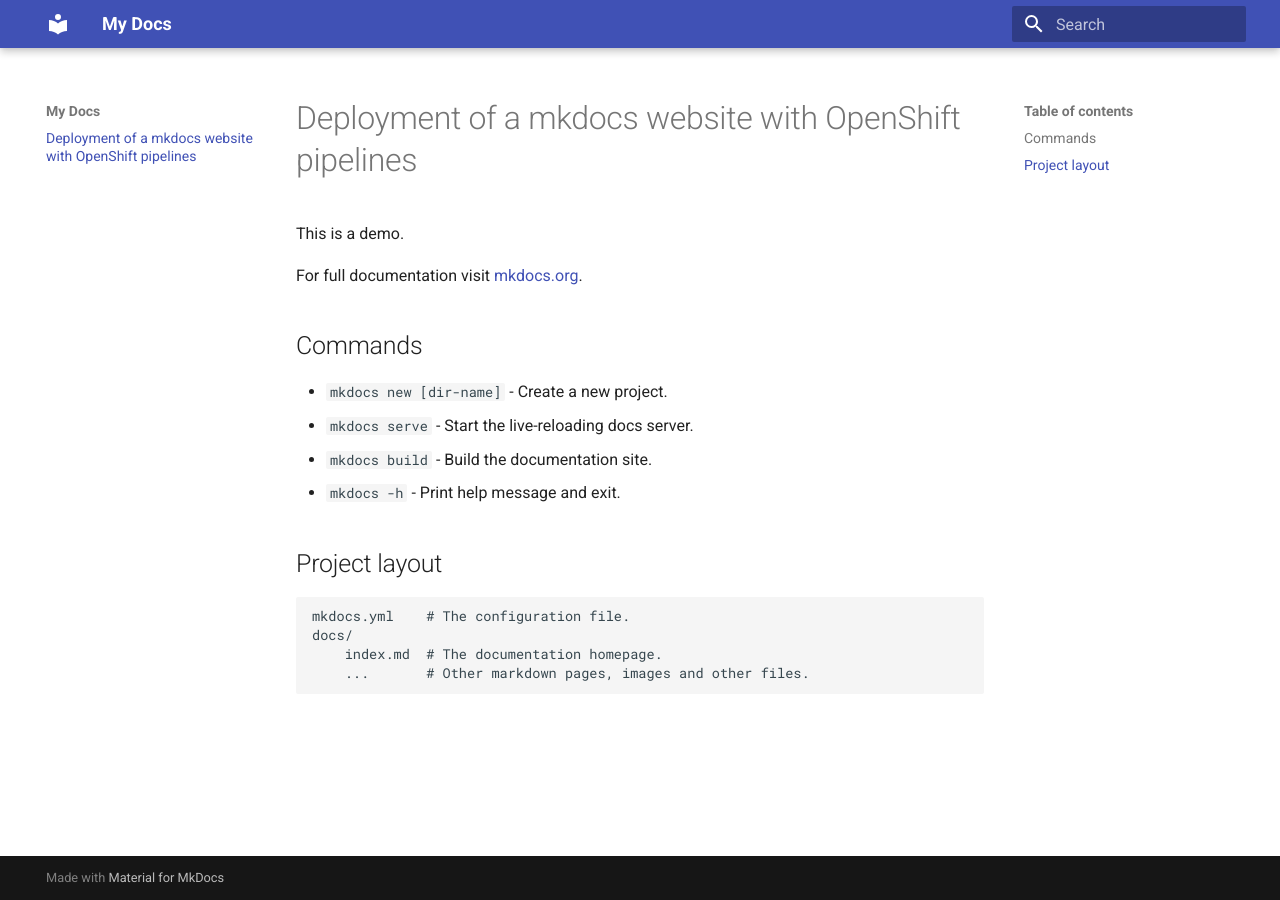
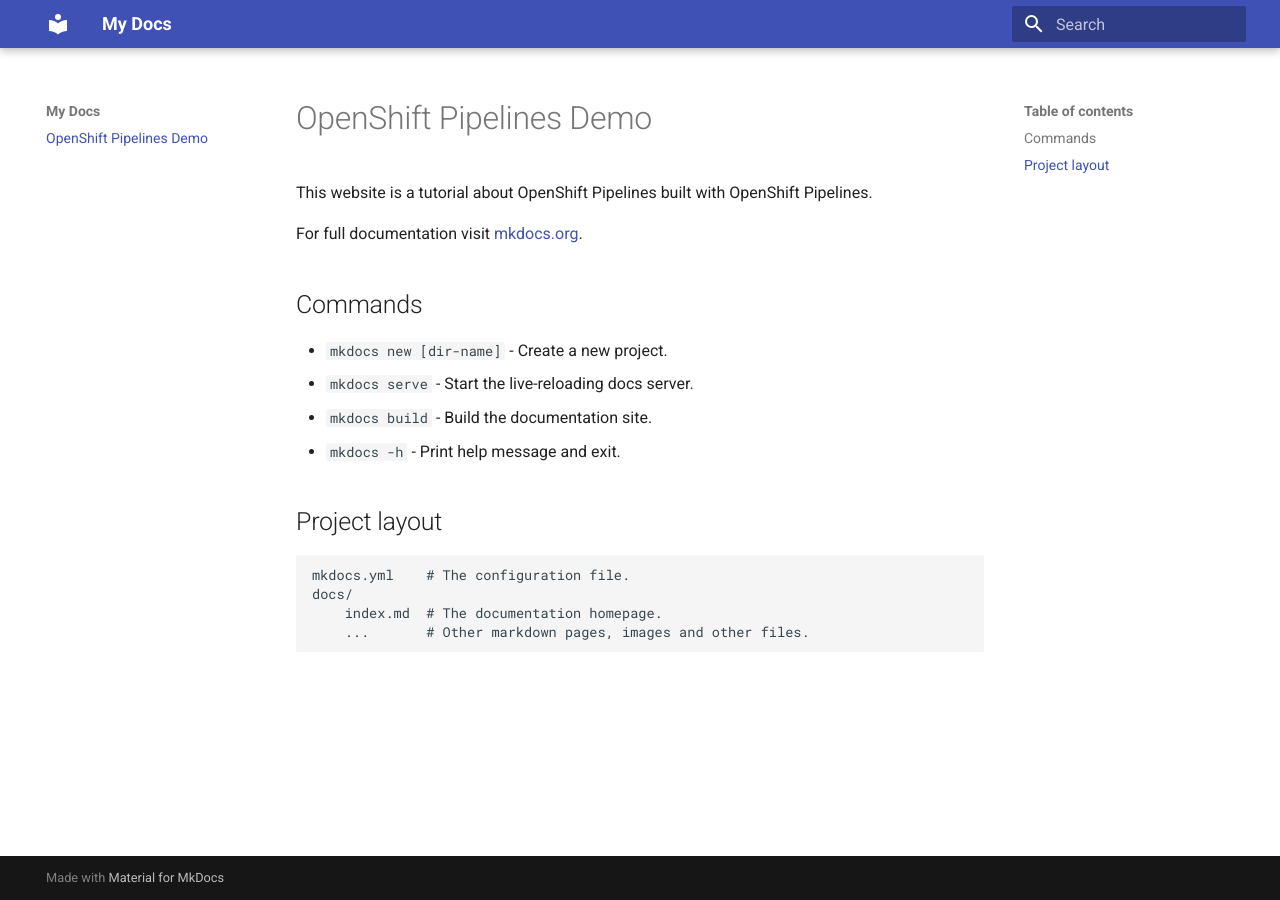
Before and after one commit to pbertera/OpenShift-pipelines-demo, an MkDocs documentation site: the page built from docs/index.md, in a window 1280 px wide. Built offline with MkDocs 1.6.1 and Material for MkDocs 9.7.7, drawn with Linux system fonts in a browser that asks for light colours.

Commit message:
MOD: contents

```diff
--- a/docs/index.md
+++ b/docs/index.md
@@ -1,6 +1,6 @@
-# Deployment of a mkdocs website with OpenShift pipelines
+# OpenShift Pipelines Demo
 
-This is a demo.
+This website is a tutorial about OpenShift Pipelines built with OpenShift Pipelines.
 
 For full documentation visit [mkdocs.org](https://www.mkdocs.org).
 
```
